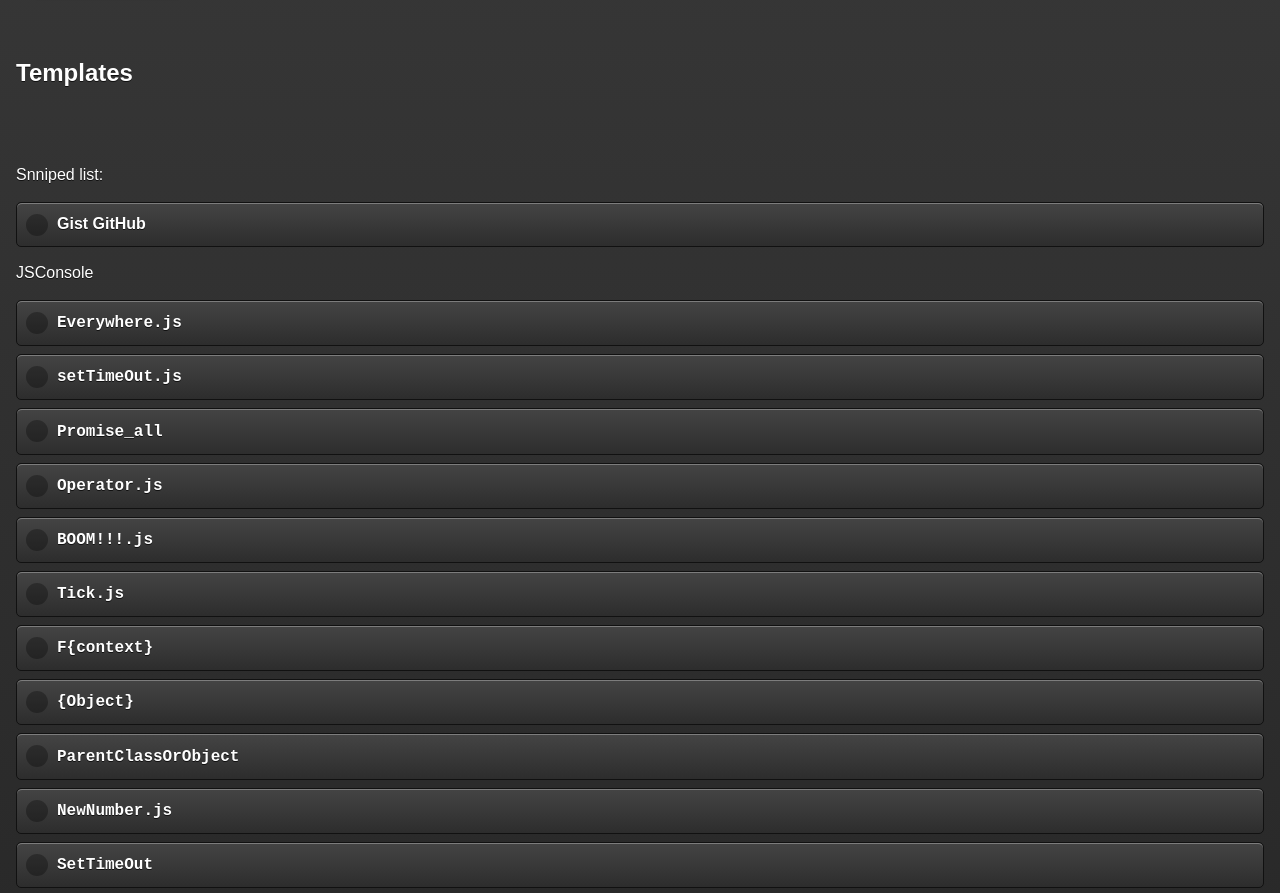
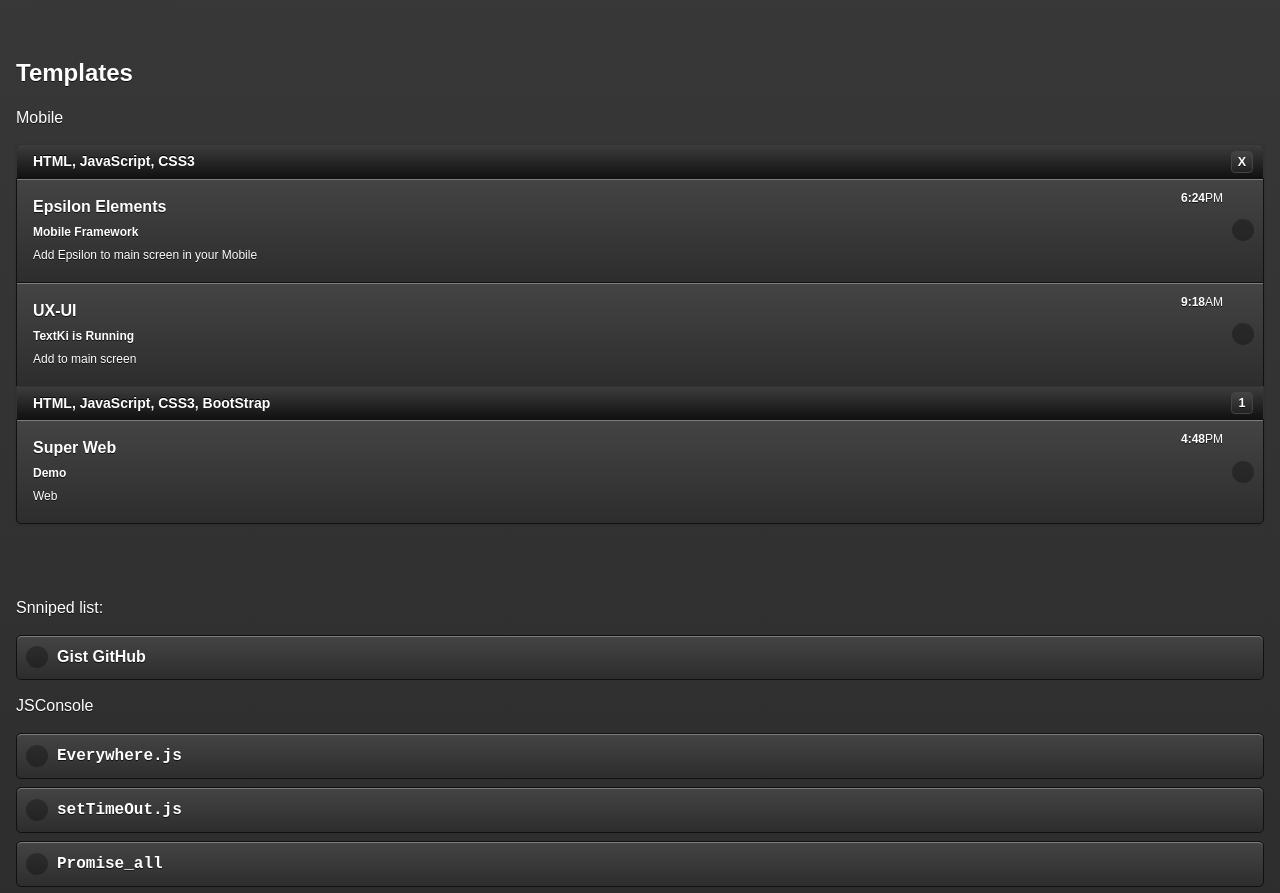
Before and after one commit to luisenriquecorona/JQueryMobile, a plain HTML site: page index.html in a window 1280 px wide. Shown: the part 1083-1976 px from the top of the page. Drawn offline with Linux system fonts and the light colour scheme.

Commit message:
Update index.html

```diff
--- a/index.html
+++ b/index.html
@@ -317,7 +317,34 @@
 
     </div><!-- /content -->
 
-				<h2>Templates</h2>
+<h2>Templates</h2>
+
+		<p>Mobile</p>
+
+			<div data-demo-html="true">
+				<ul data-role="listview" data-inset="true">
+					<li data-role="list-divider">HTML, JavaScript, CSS3<span class="ui-li-count">X</span></li>
+					<li><a href="https://luisenriquecorona.github.io/Epsilon/">
+					<h2>Epsilon Elements</h2>
+					<p><strong>Mobile Framework</strong></p>
+					<p>Add Epsilon to main screen in your Mobile</p>
+						<p class="ui-li-aside"><strong>6:24</strong>PM</p>
+					</a></li>
+					<li><a href="https://luisenriquecorona.github.io/Mobile/">
+					<h2>UX-UI</h2>
+					<p><strong>TextKi is Running</strong></p>
+					<p>Add to main screen</p>
+						<p class="ui-li-aside"><strong>9:18</strong>AM</p>
+					</a></li>
+					<li data-role="list-divider">HTML, JavaScript, CSS3, BootStrap<span class="ui-li-count">1</span></li>
+					<li><a href="https://luisenriquecorona.github.io/SuperWeb/">
+					<h2>Super Web</h2>
+					<p><strong>Demo</strong></p>
+					<p>Web</p>
+						<p class="ui-li-aside"><strong>4:48</strong>PM</p>
+					</a></li>
+				</ul>
+			</div><!--/demo-html -->
 
 
 		<br />
```
